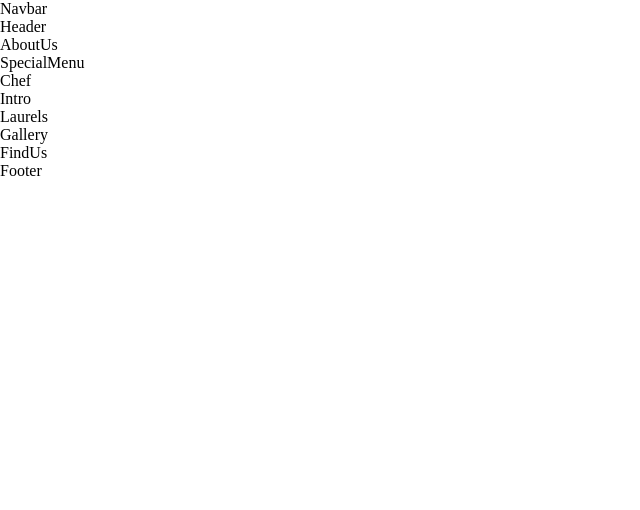
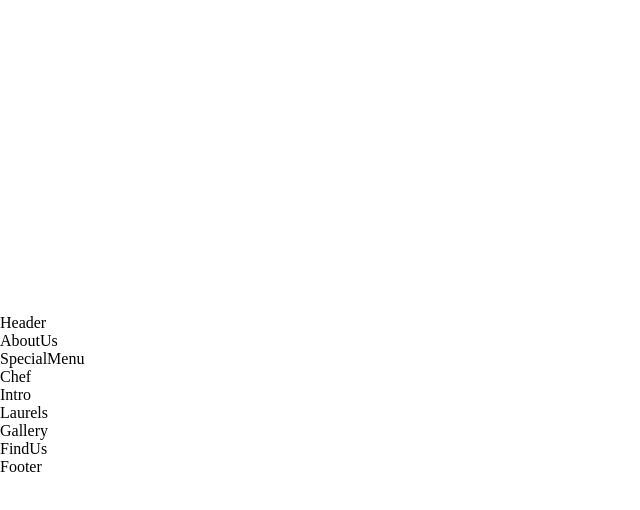
Before and after one commit to sumonaung23/gerich-restaurant, a React (Create React App) app: page / in a window 1280 px wide. Shown: the top 510 px of the page, without its empty margins (0-640 px from the left). Built offline with nearby package versions, Linux system fonts and the light colour scheme; a web font is replaced by a local one.

Commit message:
structured navbar with logo, links and login / table

```diff
--- a/src/components/Navbar/Navbar.jsx
+++ b/src/components/Navbar/Navbar.jsx
@@ -1,11 +1,29 @@
 import React from 'react';
+import { GiHamBurgerMenu } from 'react-icons/gi';
+import { MdOutlineResturantMenu }  from 'react-icons/md';
+
+import images from '../../constants/images';
 
 import './Navbar.css';
 
 const Navbar = () => (
-  <div>
-    Navbar
-  </div>
+  <nav className='app__navbar'>
+    <div className='app__navbar-logo'>
+      <img src={images.gericht} alt='app logo' />
+    </div>
+    <ul className='app__navbar-links'>
+      <li className='p__opensans'><a href="#home">Home</a></li>
+      <li className='p__opensans'><a href="#about">About</a></li>
+      <li className='p__opensans'><a href="#menu">Menu</a></li>
+      <li className='p__opensans'><a href="#awards">Awards</a></li>
+      <li className='p__opensans'><a href="#contact">Contact</a></li>
+    </ul>
+    <div className='app__navbar-login'>
+        <a href="#login" className='p__opensans'>Login / Register</a>
+        <div />
+        <a href="/" className='p__opensans'>Book Table</a>
+    </div>
+  </nav>
 );
 
 export default Navbar;
```
